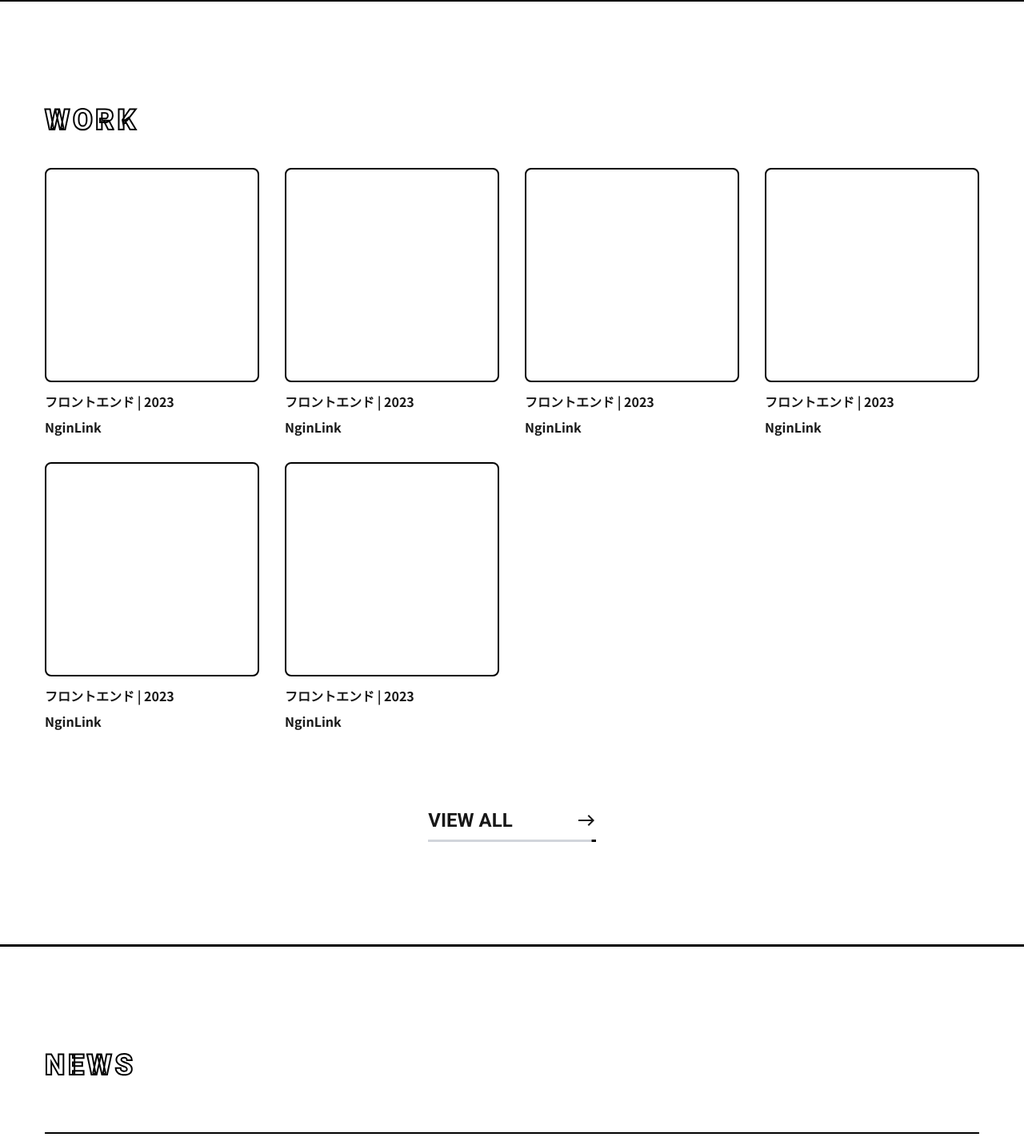
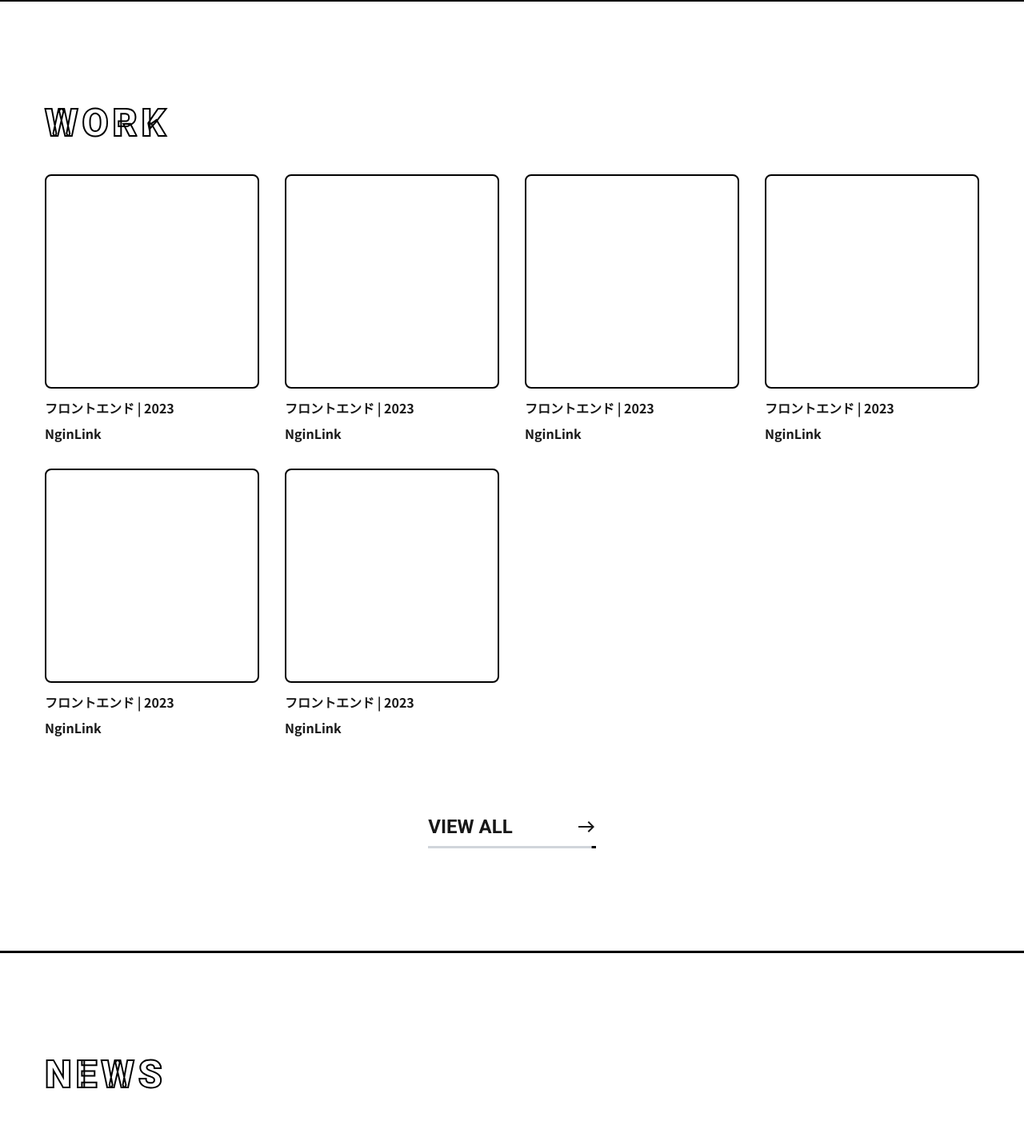
Before and after one commit to SomaTakata/shibayoko, a Next.js app: page / in a window 1280 px wide. Shown: the part 360-1792 px from the top of the page at 80% size. Built offline with nearby package versions, Linux system fonts and the light colour scheme.

Commit message:
タイトルの大きさ修正

```diff
--- a/src/feature/components/NewsSection.tsx
+++ b/src/feature/components/NewsSection.tsx
@@ -18,7 +18,7 @@ const NewsSection = () => {
   return (
     <section className="flex flex-col gap-8 border-t-[3px] border-black px-5 py-12 sm:gap-12 sm:px-10 sm:py-14 md:px-14 md:py-32 lg:gap-16">
       <div className="flex flex-col gap-6 sm:gap-8 lg:gap-10">
-        <h2 className="font-roboto text-4xl sm:5xl font-black tracking-widest text-white text-stroke">NEWS</h2>
+        <h2 className="font-roboto text-4xl sm:text-5xl font-black tracking-widest text-white text-stroke">NEWS</h2>
       </div>
 
       {/* News Cards */}
--- a/src/feature/components/WorkSection.tsx
+++ b/src/feature/components/WorkSection.tsx
@@ -13,7 +13,7 @@ const workItems = [
 const WorkSection = () => (
   <section className="flex flex-col gap-8 border-t-[3px] border-black px-5 py-14 sm:gap-12 sm:px-10 md:px-14 md:py-32 lg:gap-16">
     <div className="flex flex-col gap-6 sm:gap-8 lg:gap-10">
-      <h2 className="font-roboto text-4xl sm:5xl font-black tracking-widest text-white text-stroke">WORK</h2>
+      <h2 className="font-roboto text-4xl sm:text-5xl font-black tracking-widest text-white text-stroke">WORK</h2>
 
       {/* WorkCardを動的に描画 */}
       <div className="grid w-full grid-cols-2 gap-8 lg:grid-cols-3 xl:grid-cols-4">
```
